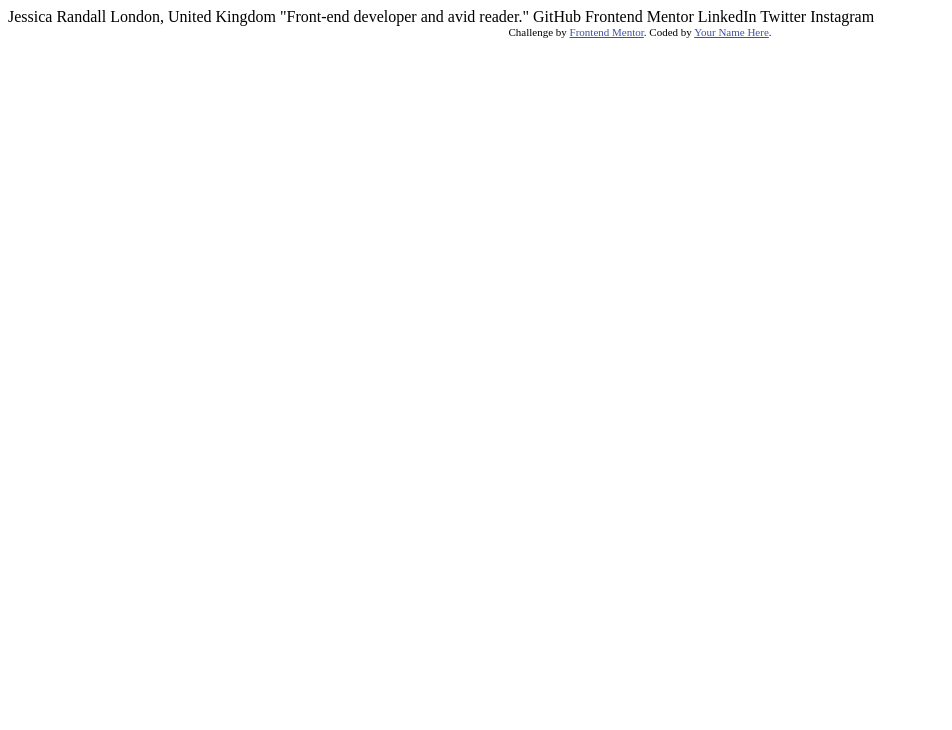
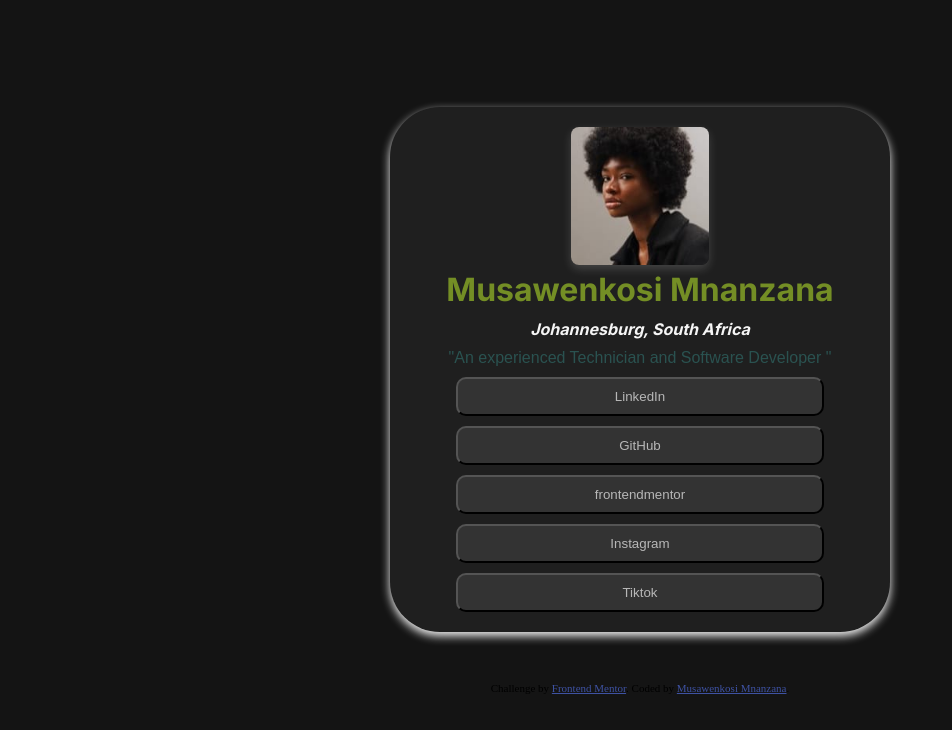
Before and after one commit to Moose05/social-links-profile-main, a plain HTML site: page index.html in a window 1280 px wide. Shown: the whole page, without its empty margins (0-952 px from the left). Drawn offline with Linux system fonts and the light colour scheme.

Commit message:
Project Complete - 04.13.2025

```diff
--- a/index.html
+++ b/index.html
@@ -1,34 +1,58 @@
 <!DOCTYPE html>
 <html lang="en">
 <head>
-  <meta charset="UTF-8">
-  <meta name="viewport" content="width=device-width, initial-scale=1.0"> <!-- displays site properly based on user's device -->
-
+  <meta charset="UTF-8"/>
+  <meta name="viewport" content="width=device-width, initial-scale=1.0"/> <!-- displays site properly based on user's device -->
+  <link href="https://fonts.googleapis.com/css2?family=Inter:wght@400;500;700&display=swap" rel="stylesheet">
   <link rel="icon" type="image/png" sizes="32x32" href="./assets/images/favicon-32x32.png">
-
+  <link rel="stylesheet" href="style.css">
   <title>Frontend Mentor | Social links profile</title>
-
-  <!-- Feel free to remove these styles or customise in your own stylesheet 👍 -->
-  <style>
-    .attribution { font-size: 11px; text-align: center; }
-    .attribution a { color: hsl(228, 45%, 44%); }
-  </style>
 </head>
 <body>
+  <main>
+    <div class="Picture">
+      <img class="Img" src="assets/images/avatar-jessica.jpeg" alt="Musa-Picture">
+    </div>
 
-  Jessica Randall
-  London, United Kingdom
-  "Front-end developer and avid reader."
+    <div class="Names-Location">
+      <h1 class="Name">
+        Musawenkosi Mnanzana
+      </h1>
+      <h2 class="Location">
+        Johannesburg, South Africa
+      </h2>
+    </div>
 
-  GitHub
-  Frontend Mentor
-  LinkedIn
-  Twitter
-  Instagram
+    <div class="About">
+      <p class="About-Me">
+        "An experienced Technician and Software Developer "
+      </p>
+    </div>
+
+    <div class="Links-btns">
+      <button href="https://www.linkedin.com/in/musawenkosi-mnanzana-71349b159" class="BTN-Class" id="LinkedIn">
+        LinkedIn
+      </button>
+      <button href="https://github.com/Moose05"class="BTN-Class" id="GitHub">
+        GitHub
+      </button>
+      <button href="https://www.frontendmentor.io/profile/Moose05" class="BTN-Class" id="frontendmentor">
+        frontendmentor
+      </button>
+      <button href="https://www.instagram.com/kepturedsnaps?igsh=OGhnMzVlaDZwcHZ6&ut-m_source=qr"class="BTN-Class" id="Instagram">Instagram
+      </button>
+      <button href="https://www.TikTok.com/@wenkosii?_t=ZM-8vUoTYd1xyf&_r=1" class="BTN-Class" id="TikTok">
+        Tiktok
+      </button>
+    </div>
+  </main>
 
   <div class="attribution">
     Challenge by <a href="https://www.frontendmentor.io?ref=challenge" target="_blank">Frontend Mentor</a>.
-    Coded by <a href="#">Your Name Here</a>.
+    Coded by <a href="#">Musawenkosi Mnanzana</a>.
   </div>
+
+<script src="script.js"></script>
+
 </body>
 </html>
--- /dev/null
+++ b/script.js
@@ -0,0 +1,19 @@
+document.addEventListener("DOMContentLoaded",function(){
+    const buttonlinks ={
+        LinkedIn: "https://www.linkedin.com/in/musawenkosi-mnanzana-71349b159",
+        GitHub: "https://github.com/Moose05",
+        frontendmentor:"https://www.frontendmentor.io/profile/Moose05",
+        Instagram:"https://www.instagram.com/kepturedsnaps?igsh=OGhnMzVlaDZwcHZ6&ut-m_source=qr",
+        TikTok:"https://www.TikTok.com/@wenkosii?_t=ZM-8vUoTYd1xyf&_r=1"
+    };
+
+    Object.keys(buttonlinks).forEach(function (id){
+        const button = document.getElementById(id);
+        if (button){
+
+            button.addEventListener("click",function(){
+                window.open(buttonlinks[id], "_blank");
+            });
+        }
+    });
+});
--- /dev/null
+++ b/style.css
@@ -0,0 +1,120 @@
+*{
+    box-sizing: border-box;
+    margin:0;
+    padding: 0;
+}
+
+body{
+    background-color: hsl(0, 0%, 8%);
+    height: 100vh;
+    display: flex;
+    flex-direction: column;
+    justify-content: center;
+    align-items: center;
+    padding: 20px;
+}
+
+main{
+    background-color: hsl(0, 0%, 12%);
+    padding: 20px;
+    max-width: 500px;
+    width: 100%;
+    border-radius: 50px;
+    box-shadow: 0 4px 10px whitesmoke;
+    border-color: white;
+    justify-content: center;
+    margin-bottom: 50px;
+}
+.Picture{
+    .Img{
+        border-radius: 8px;
+        height: auto;
+        width:30%;
+        max-width: 300px;
+        display: block;
+        margin: 0 auto;
+        box-shadow: 0 4px 10px rgba(245, 245, 245, 0.178);
+        size-adjust: 20px;
+    }
+    display: flex;
+    justify-content: center;
+    align-content: center;
+}
+
+.Names-Location{
+    display: flex;
+    flex-direction: column;
+    align-items: center;
+    align-content: center;
+    .Name{
+        color:  hsla(75, 94%, 57%, 0.514);
+        font-family: 'Inter', sans-serif;
+        padding-top: 5px;
+    }
+    .Location{
+        font-family:'Inter', sans-serif;
+        font-size: medium;
+        padding-top: 10px;
+        font-style: italic;
+        color: whitesmoke;
+    }
+}
+.About{
+    align-content: center;
+    display: flex;
+    align-items: center;
+    flex-direction: column;
+
+    .About-Me{
+        color: rgba(59, 163, 158, 0.39);
+        padding-top: 10px;
+        padding-bottom: 10px;
+        font-family: sans-serif;
+        border-color: white;
+    }
+}
+
+.Links-btns{
+    align-items: center;
+    display: flex;
+    flex-direction: column;
+    gap: 10px;
+
+    .BTN-Class{
+        font-family: 'Inter' sans-serif;
+        background-color: hsl(0, 0%, 20%);
+        border-radius: 10px;
+        color: rgba(255, 255, 255, 0.651);
+        padding: 10px 20px;
+        width: 80%;
+        cursor: pointer;
+    }
+}
+#LinkedIn:hover{
+    background-color: rgba(55, 55, 207, 0.692);
+}
+
+#GitHub:hover{
+    background-color: rgba(6, 6, 31, 0.753);
+
+}
+
+#frontendmentor:hover{
+    background-color: rgba(240, 240, 240, 0.918);
+}
+
+#Instagram:hover{
+    background-color: rgba(216, 21, 200, 0.932);
+}
+
+#TikTok:hover{
+    background-color: rgba(103, 66, 189, 0.692);
+}
+
+
+.attribution { font-size: 11px; text-align: center; }
+.attribution a { color: hsl(228, 45%, 44%); }
+
+@media(max-width:400px){
+
+}
```
Also changed, not shown: image.png (added), 2 other files.
